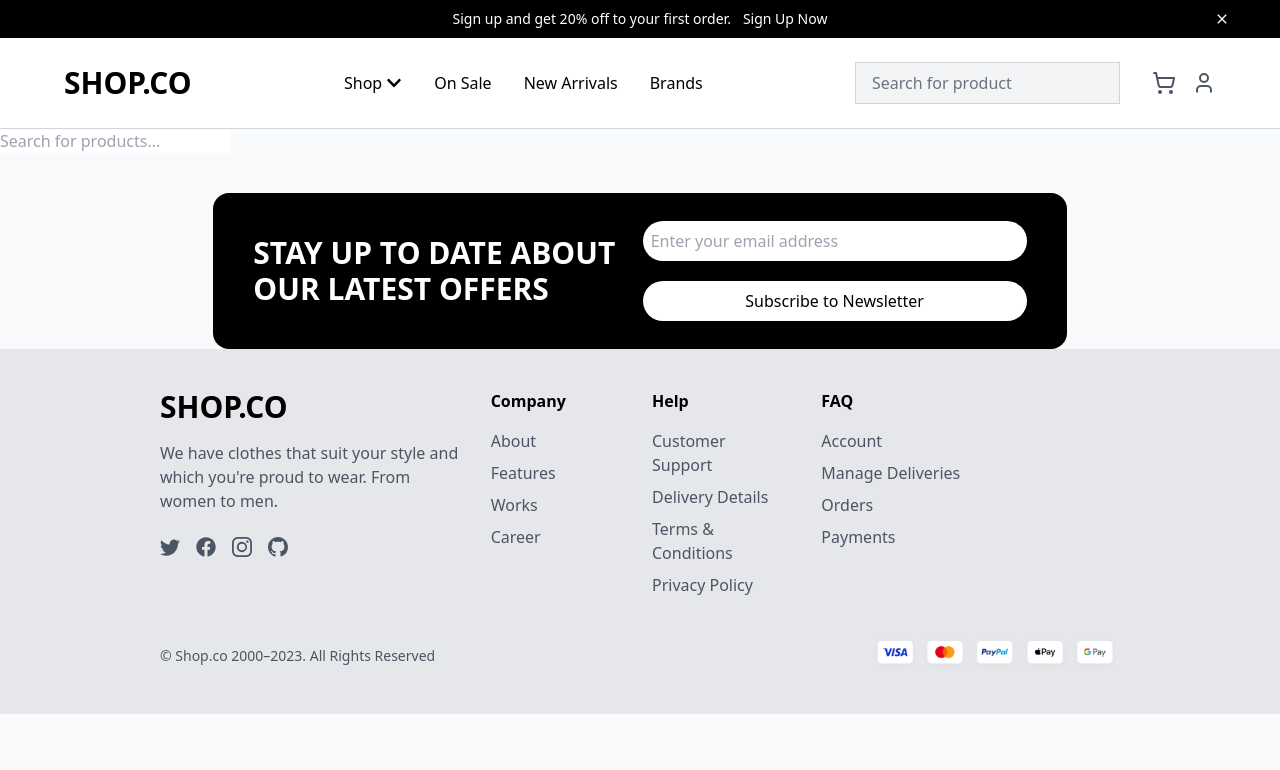
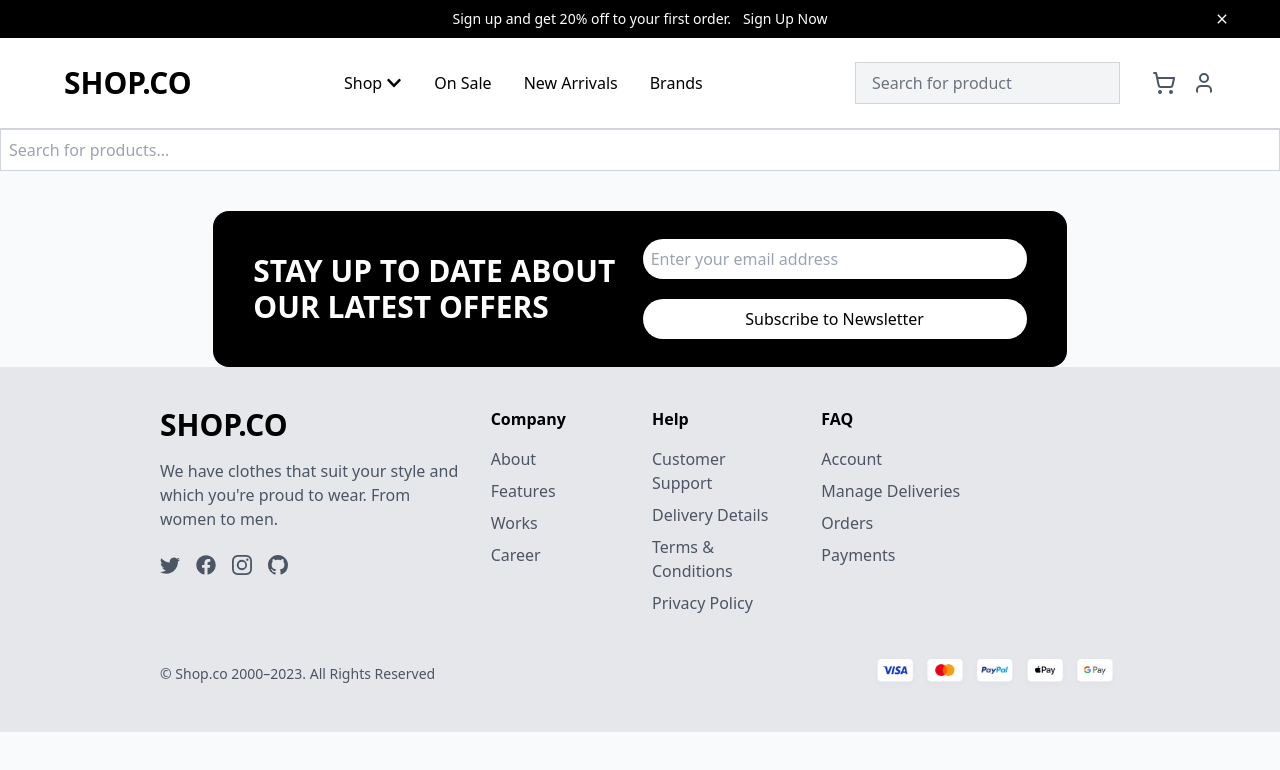
Before and after one commit to anumAsad/marketplace-Hackathon, a Next.js app: page /searchbar in a window 1280 px wide. Shown: the top 770 px of the page. Built offline with nearby package versions, Linux system fonts and the light colour scheme.

Commit message:
Update page.tsx

```diff
--- a/src/app/searchbar/page.tsx
+++ b/src/app/searchbar/page.tsx
@@ -1,10 +1,19 @@
-const SearchBar = ({ onSearch }: { onSearch: (query: string) => void }) => {
+import React from "react";
+
+// Define the props type for the SearchBar component
+interface SearchBarProps {
+  onSearch: (query: string) => void;
+}
+
+const SearchBar: React.FC<SearchBarProps> = ({ onSearch }) => {
   return (
     <input
       type="text"
       placeholder="Search for products..."
       onChange={(e) => onSearch(e.target.value)}
+      className="w-full p-2 border border-gray-300 rounded-md"
     />
   );
 };
+
 export default SearchBar;
```
Lines whose indentation alone changed are shown as unchanged.
